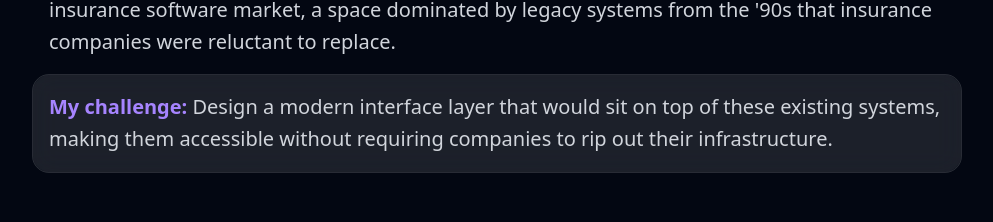
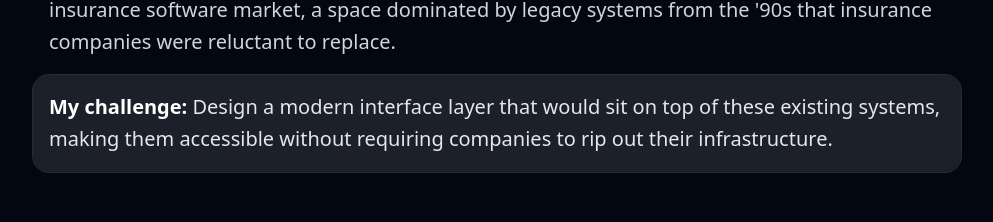
Before and after one commit to flandorno/flandorno.github.io, a React (Vite) app: page /#/d4next in a window 1280 px wide. Shown: the part 687-909 px from the top of the page, without its empty margins (143-1136 px from the left). Built offline with nearby package versions, Linux system fonts and the light colour scheme.

Commit message:
Add some animations

```diff
--- a/src/components/Banner.tsx
+++ b/src/components/Banner.tsx
@@ -7,7 +7,11 @@ type BannerProps = {
 
 function Banner({ children, ...rest }: BannerProps) {
   return (
-    <div className="mt-4 -mx-4 w-auto p-4 rounded-2xl outline outline-white/15 backdrop-blur-md bg-white/10 text-xl leading-relaxed text-gray-300" {...rest}>
+    <div
+      className="mt-4 -mx-4 w-auto p-4 rounded-2xl outline outline-white/15 backdrop-blur-md bg-white/10 text-xl leading-relaxed text-gray-200"
+      data-aos="zoom-out"
+      {...rest}
+    >
       {children}
     </div>
   );
--- a/src/index.css
+++ b/src/index.css
@@ -30,10 +30,10 @@
   }
 
   b {
-    @apply text-white;
+    @apply text-white font-normal;
   }
   strong {
-    @apply text-violet-400;
+    @apply text-white;
   }
 
   /* Table */
--- a/src/pages/D4next.tsx
+++ b/src/pages/D4next.tsx
@@ -24,7 +24,7 @@ const D4Next = () => {
             by legacy systems from the '90s that insurance companies were
             reluctant to replace.
           </p>
-          <Banner data-aos="zoom-out" data-aos-duration="800">
+          <Banner>
             <strong>My challenge:</strong> Design a modern interface layer that
             would sit on top of these existing systems, making them accessible
             without requiring companies to rip out their infrastructure.
--- a/src/pages/Electrolux.tsx
+++ b/src/pages/Electrolux.tsx
@@ -214,8 +214,7 @@ const Electrolux = () => {
 
         <section className="mt-16">
           <h3 className="mb-2">The Impact</h3>
-          <div className="overflow-x-auto mt-4">
-            <table>
+          <table data-aos="zoom-out">
             <thead>
               <tr>
                 <th></th>
@@ -241,7 +240,6 @@ const Electrolux = () => {
               </tr>
             </tbody>
           </table>
-          </div>
           <p className="mt-6">
             Electrolux shifted resources to voice control development, aligning
             with where users were already comfortable controlling smart home
```
Lines whose indentation alone changed are shown as unchanged.
